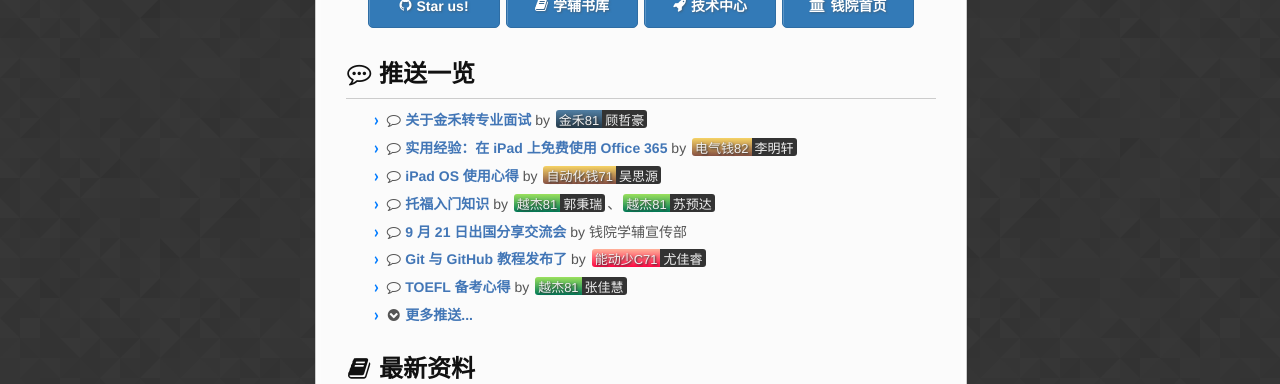
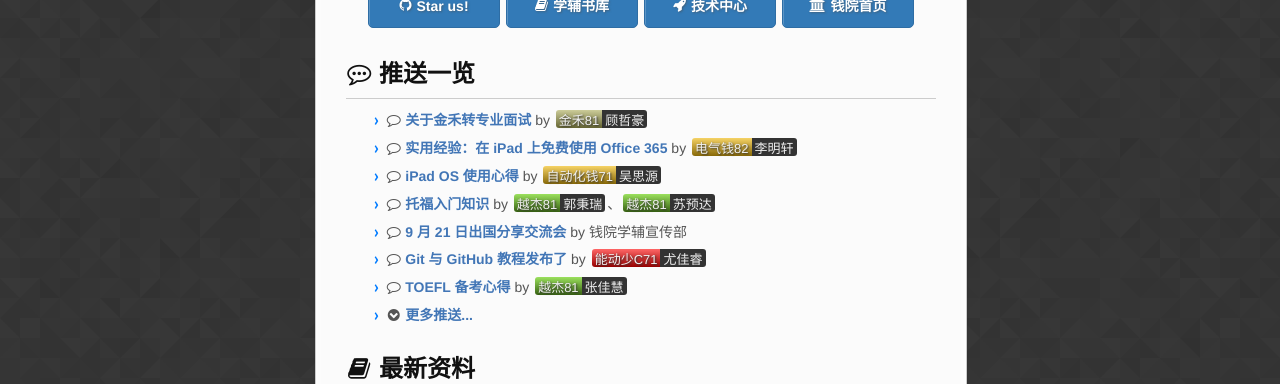
Before and after one commit to qyxf/qyxf.github.io, a Jekyll site: the page built from index.md, in a window 1280 px wide. Shown: the part 602-986 px from the top of the page. Built offline with Jekyll 4.4.1, drawn with Linux system fonts in a browser that asks for light colours; some web fonts are replaced; our own code applies the rules of GitHub Pages for plain Markdown files; comment, search, counter and statistics services are not loaded.

Commit message:
Fix #22
* Update color grammar using Sass
* Update color schemes


Former-commit-id: 2b78562327d65033170f3c6f680296d2f6bd3092

```diff
--- a/assets/css/style.scss
+++ b/assets/css/style.scss
@@ -126,6 +126,19 @@ header p {
   }
 }
 
+
+$qian-color: #f6d365;
+$shao-color: #ff6666;
+$zonglian-color: #fa71cd;
+$yuejie-color: #9be15d;
+$shushi-color: #7de2fc;
+$wushi-color: #33aaff;
+$huasheng-color: #6633ff;
+$jishi-color: #ff9a44;
+$renshi-color: #00cccc;
+$other-color: #cccc99;
+$amount: 40%;
+
 span.badge {
   color: #efefef;
   margin: 0 2px;
@@ -150,35 +163,16 @@ span.badge {
     padding: 3px 3px 0;
   }
 
-  // All colors are from https://webgradients.com
-  // Sunny Morning,
-  .badge-qian { background-image: linear-gradient(#f6d365, #865042); }
 
-  // Love Kiss
-  .badge-shao { background-image: linear-gradient(#ffb199, #ff0844); }
-
-  // Mixed Hopes
-  .badge-zonglian { background-image: linear-gradient(#fa71cd, #c471f5); }
-
-  // Young Grass
-  .badge-yuejie { background-image: linear-gradient(#9be15d, #007957); }
-
-  // Fresh Oasis
-  .badge-shushi { background-image: linear-gradient(#7de2fc, #5c5b72); }
-
-  // River City
-  .badge-wushi { background-image: linear-gradient(#04befe, #4481eb); }
-
-  // Smart Indigo
-  .badge-huasheng { background-image: linear-gradient(#7579ff, #b224ef); }
-
-  // Orange Juice
-  .badge-jishi { background-image: linear-gradient(#ff9a44, #fc6076); }
-
-  // Rich Metal
-  .badge-renshi { background-image: linear-gradient(#d7d2cc, #304352); }
-
-  // Solid Stone
-  .badge-other { background-image: linear-gradient(#517fa4, #243949); }
+  .badge-qian { background-image: linear-gradient($qian-color, darken($qian-color, $amount)); }
+  .badge-shao { background-image: linear-gradient($shao-color, darken($shao-color, $amount)); }
+  .badge-zonglian { background-image: linear-gradient($zonglian-color, darken($zonglian-color, $amount)); }
+  .badge-yuejie { background-image: linear-gradient($yuejie-color, darken($yuejie-color, $amount)); }
+  .badge-shushi { background-image: linear-gradient($shushi-color, darken($shushi-color, $amount)); }
+  .badge-wushi { background-image: linear-gradient($wushi-color, darken($wushi-color, $amount)); }
+  .badge-huasheng { background-image: linear-gradient($huasheng-color, darken($huasheng-color, $amount)); }
+  .badge-jishi { background-image: linear-gradient($jishi-color, darken($jishi-color, $amount)); }
+  .badge-renshi { background-image: linear-gradient($renshi-color, darken($renshi-color, $amount)); }
+  .badge-other { background-image: linear-gradient($other-color, darken($other-color, $amount)); }
 
 }
```
